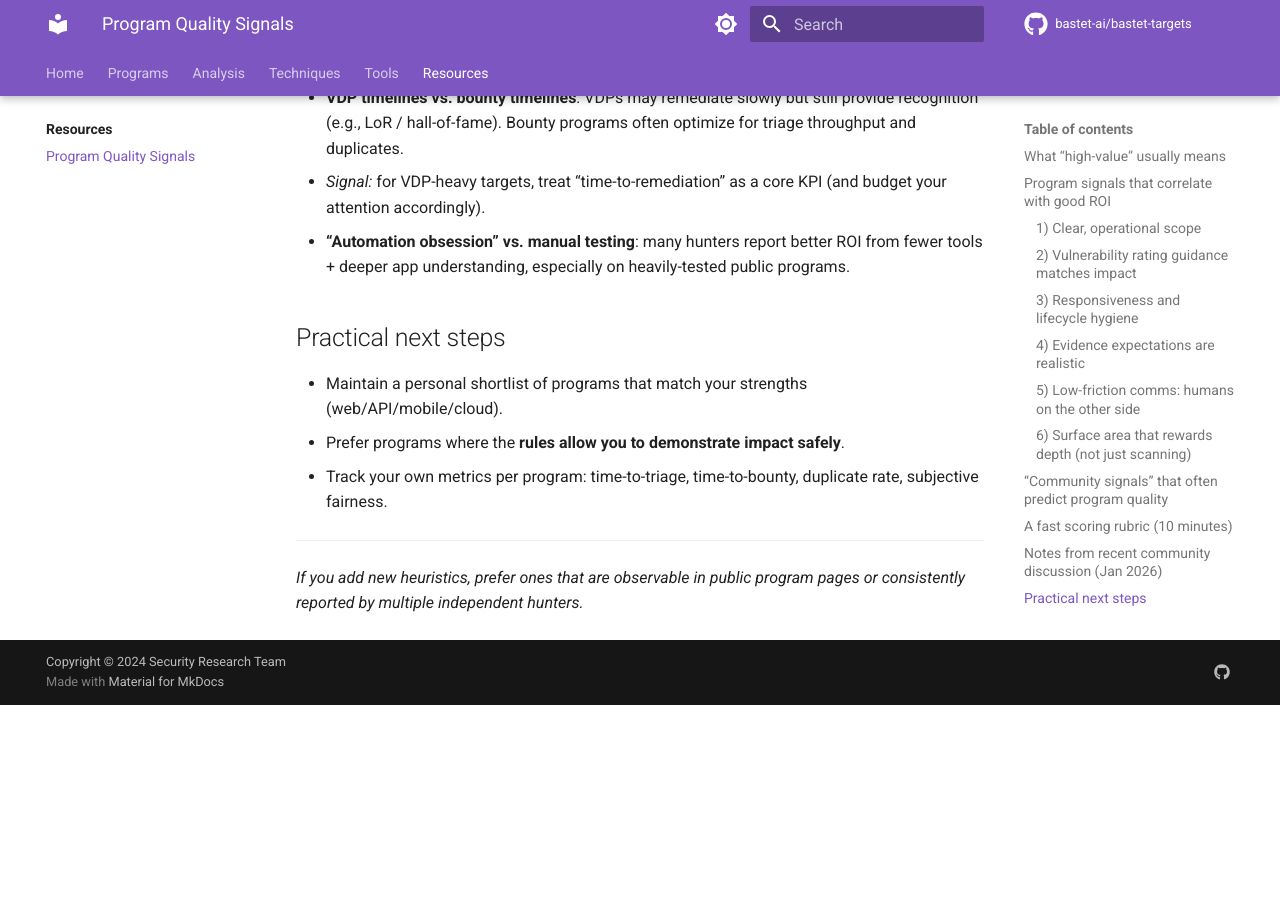
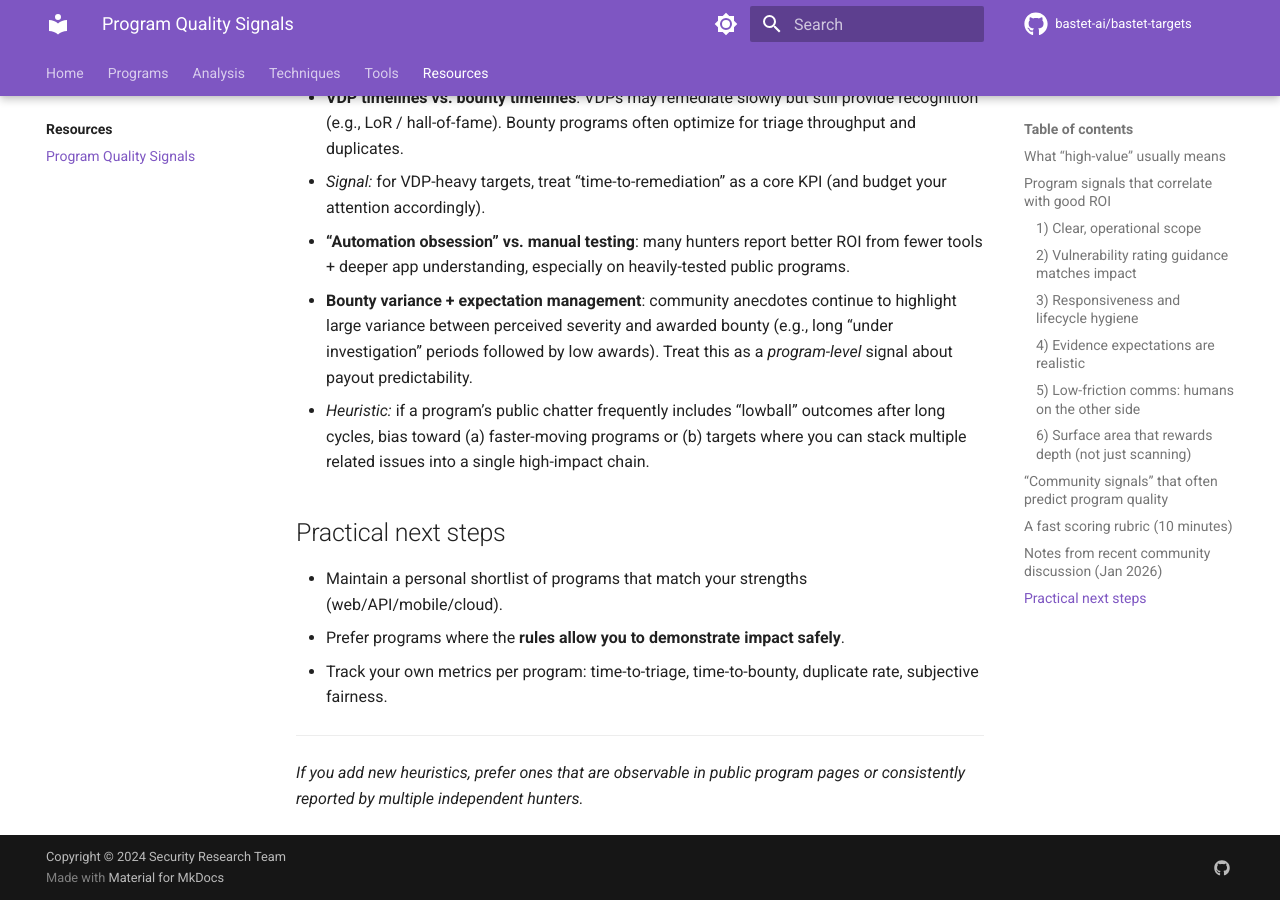
Before and after one commit to bastet-ai/bastet-targets, an MkDocs documentation site: the page built from docs/resources/program-quality-signals.md, in a window 1280 px wide and 900 px high, scrolled down 3923 px. Built offline with MkDocs 1.6.1 and Material for MkDocs 9.7.7, drawn with Linux system fonts in a browser that asks for light colours; comment, search, counter and statistics services are not loaded; before the commit the page ends 4628 px from its top, so only the background shows below that.

Commit message:
docs: add program payout predictability signal

```diff
--- a/docs/resources/program-quality-signals.md
+++ b/docs/resources/program-quality-signals.md
@@ -123,6 +123,8 @@ Themes showing up repeatedly:
 - **VDP timelines vs. bounty timelines**: VDPs may remediate slowly but still provide recognition (e.g., LoR / hall-of-fame). Bounty programs often optimize for triage throughput and duplicates.
   - *Signal:* for VDP-heavy targets, treat “time-to-remediation” as a core KPI (and budget your attention accordingly).
 - **“Automation obsession” vs. manual testing**: many hunters report better ROI from fewer tools + deeper app understanding, especially on heavily-tested public programs.
+- **Bounty variance + expectation management**: community anecdotes continue to highlight large variance between perceived severity and awarded bounty (e.g., long “under investigation” periods followed by low awards). Treat this as a *program-level* signal about payout predictability.
+  - *Heuristic:* if a program’s public chatter frequently includes “lowball” outcomes after long cycles, bias toward (a) faster-moving programs or (b) targets where you can stack multiple related issues into a single high-impact chain.
 
 ## Practical next steps
 
```
